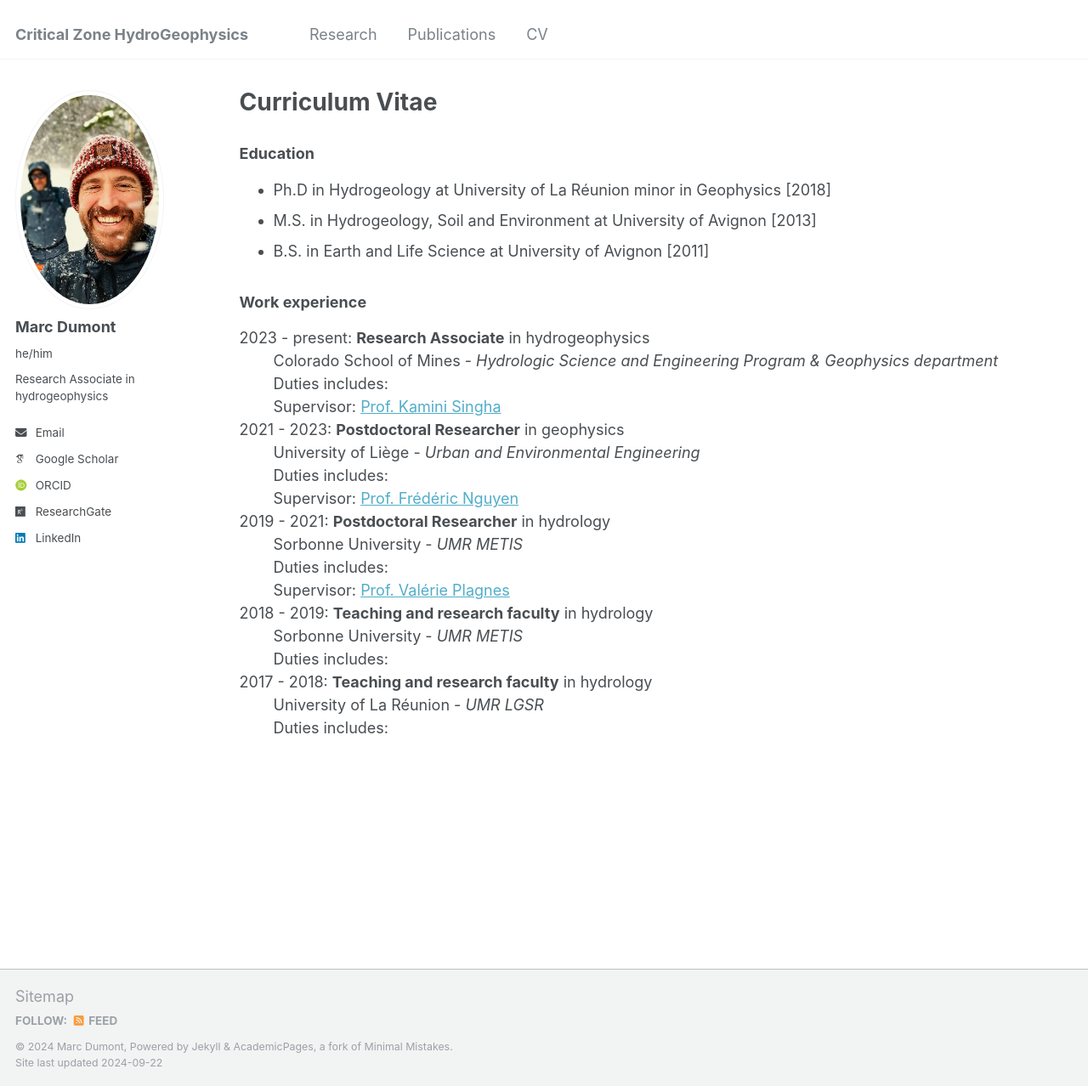
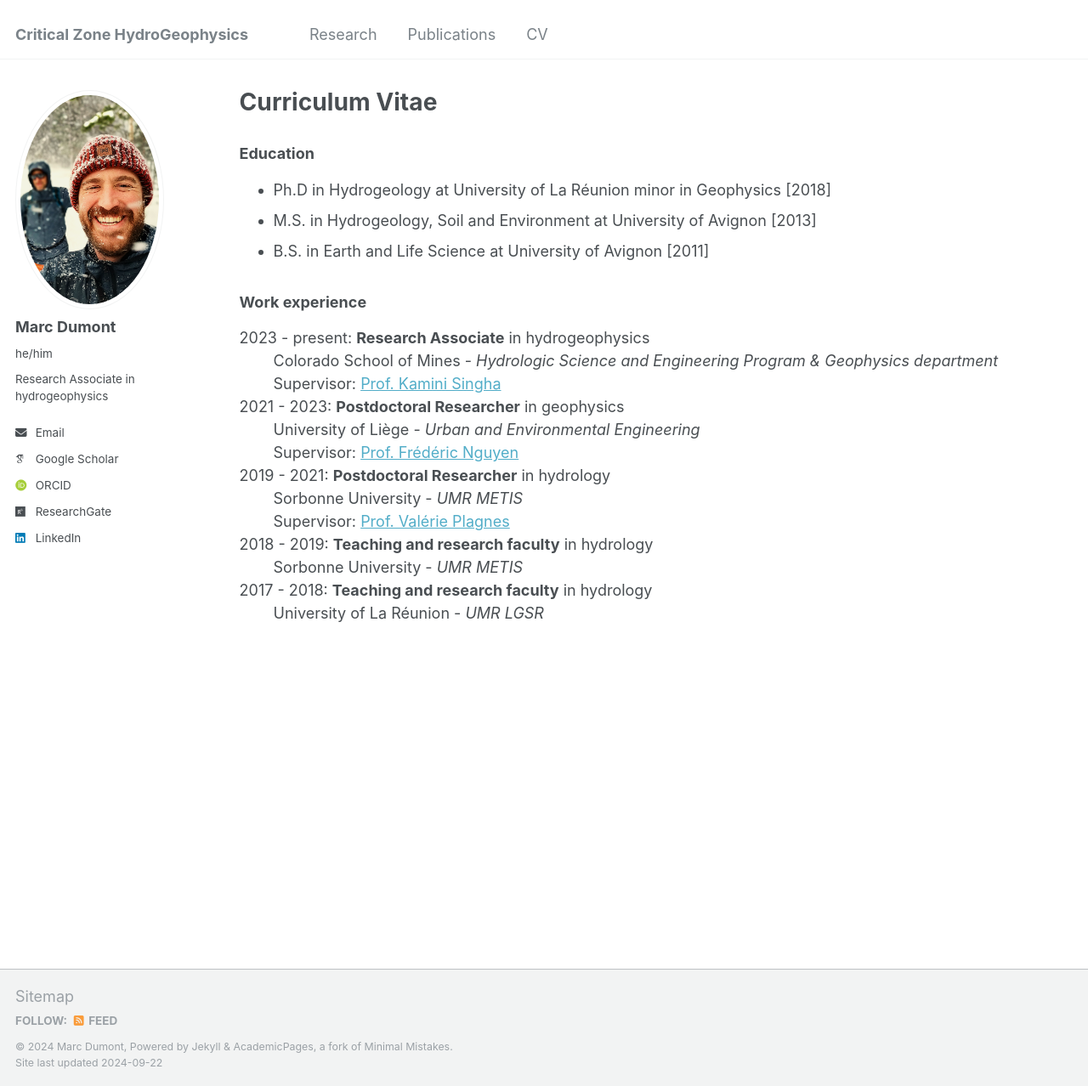
Before and after one commit to HydroDumont/hydrodumont.github.io, a Jekyll site: the page built from _pages/cv.md, in a window 1280 px wide and 1278 px high. Shown: the whole window at 85% size. Built offline with Jekyll 4.4.1, drawn with Linux system fonts in a browser that asks for light colours; some web fonts are replaced.

Commit message:
Update cv.md

```diff
--- a/_pages/cv.md
+++ b/_pages/cv.md
@@ -21,26 +21,31 @@ redirect_from:
 
 2023 - present: **Research Associate** in hydrogeophysics
 :   Colorado School of Mines - *Hydrologic Science and Engineering Program & Geophysics department*
-:   Duties includes:
+<!--:   Duties includes: -->
 :   Supervisor: [Prof. Kamini Singha](https://geology.mines.edu/project/singha-kamini/)
+
 
 2021 - 2023: **Postdoctoral Researcher** in geophysics
 :   University of Liège - *Urban and Environmental Engineering*
-:   Duties includes:
+<!--:   Duties includes: -->
 :   Supervisor: [Prof. Frédéric Nguyen](https://www.uliege.be/cms/c_9054334/fr/repertoire?uid=U185739)
+
 
 2019 - 2021: **Postdoctoral Researcher** in hydrology
 :   Sorbonne University - *UMR METIS*
-:   Duties includes:
+<!--:   Duties includes: -->
 :   Supervisor: [Prof. Valérie Plagnes](https://www.metis.upmc.fr/fr/node/448)
+
 
 2018 - 2019: **Teaching and research faculty** in hydrology
 :   Sorbonne University - *UMR METIS*
-:   Duties includes:
+<!--:   Duties includes: -->
+
 
 2017 - 2018: **Teaching and research faculty** in hydrology
 :   University of La Réunion - *UMR LGSR*
-:   Duties includes:
+<!--:   Duties includes: -->
+
 
 <!--### Publications
 
```
